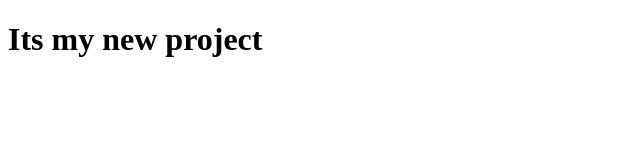
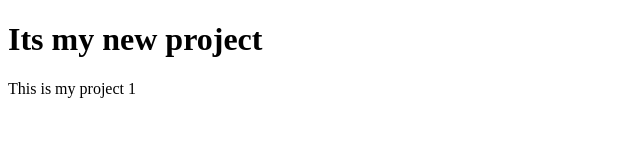
Before and after one commit to divya-p-patil/git-project, a plain HTML site: page p1.html in a window 1280 px wide. Shown: the whole page, without its empty margins (0-640 px from the left). Drawn offline with Linux system fonts and the light colour scheme.

Commit message:
This is my project 1

```diff
--- a/p1.html
+++ b/p1.html
@@ -7,5 +7,6 @@
 </head>
 <body>
     <h1>Its my new project</h1>
+    <p>This is my project 1</p>
 </body>
 </html>
```
